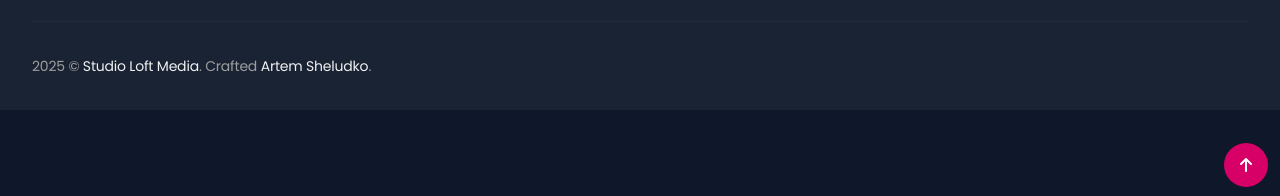
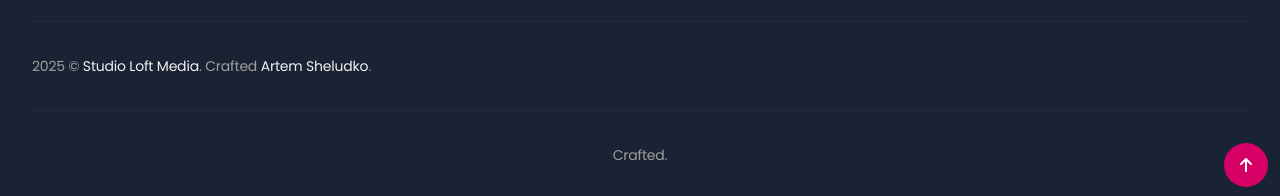
Before and after one commit to studioloft/studioloft.github.io, a Jekyll site: the page built from _posts/2024-11-15-automating-routine-tasks-with-bash-scripts.md, in a window 1280 px wide and 1400 px high, scrolled down 5647 px. Shown: the part 1201-1397 px from the top of the window. Built offline with Jekyll 4.4.1, drawn with Linux system fonts in a browser that asks for light colours.

Commit message:
footer css

```diff
--- a/_includes/footer.html
+++ b/_includes/footer.html
@@ -99,6 +99,7 @@
     <div class="row">
       <div class="col col-12">
         <div class="copyrightleft">{{ site.time | date: '%Y' }} &copy; <a href="/">{{ site.data.settings.title }}</a>. Crafted  <a href="https://jekyllthemes.io/developers/artem-sheludko">Artem Sheludko</a>.</div>
+        <div class="copyrightright">Crafted.</div>
       </div>
     </div>
   </div>
--- a/css/_3-modules/footer.scss
+++ b/css/_3-modules/footer.scss
@@ -234,7 +234,7 @@
   }
 }
 
-.copyrightrright {
+.copyrightright {
   border-top: 1px solid var(--border-color);
   padding: 32px 0;
   font-family: $heading-font-family;
```
